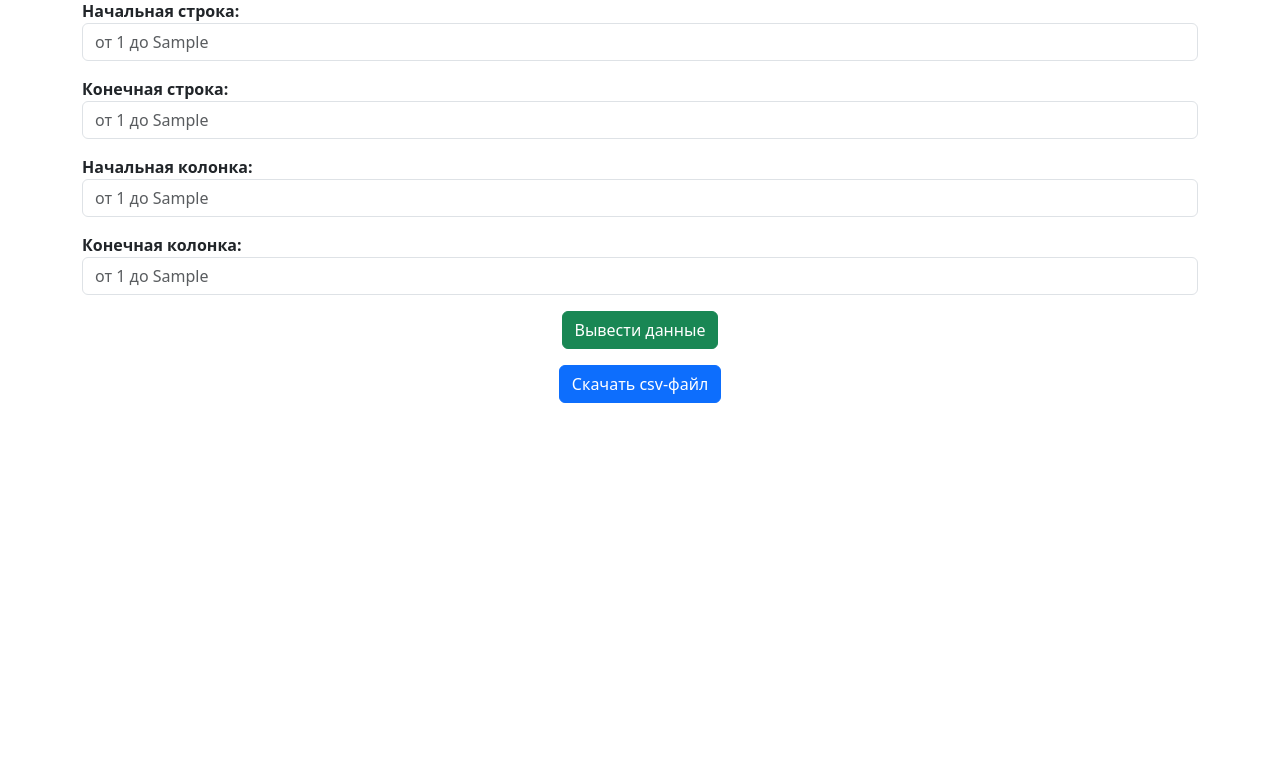
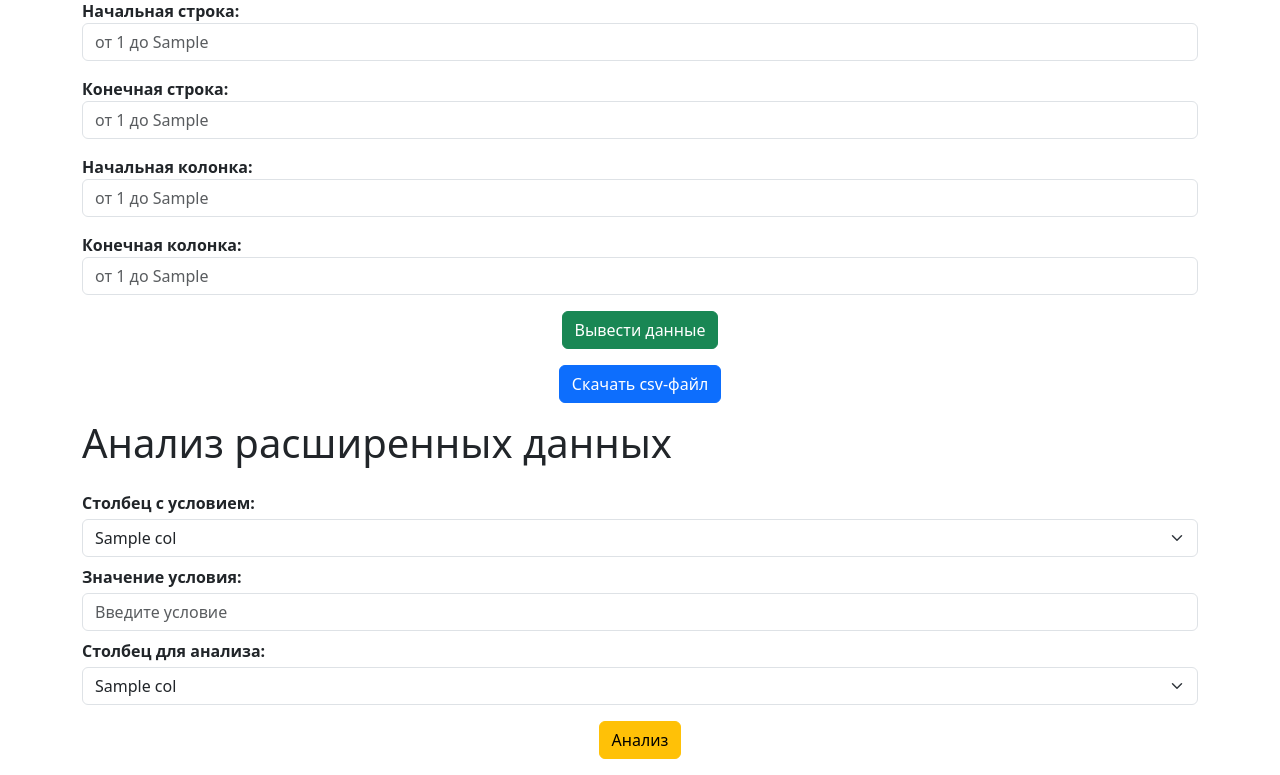
Before and after one commit to maxnes3/MAI_LabWorks, a Flask app: template ScriptsLab/templates/index.html in a window 1280 px wide. Shown: the part 121-896 px from the top of the page. Before the commit the page ends 524 px from the top, so only its background shows below. Run offline with Flask 3, Linux system fonts and the light colour scheme; the template is opened without the code that fills it: most values are stand-ins (such as "Sample title", 1, 10 or a date in 2020).

Commit message:
Лаба 3 готова

```diff
--- a/ScriptsLab/app.py
+++ b/ScriptsLab/app.py
@@ -1,6 +1,9 @@
 from flask import Flask, render_template, request, redirect, send_file
 import pandas as pd
 from num2words import num2words
+import matplotlib.pyplot as plt
+from io import BytesIO
+import base64
 
 app = Flask(__name__)
 
@@ -18,7 +21,8 @@ def index():
     csv_data = load_data('stroke_data.csv')
     return render_template('index.html',
                            max_row=len(csv_data),
-                           max_col=len(csv_data.columns))
+                           max_col=len(csv_data.columns),
+                           columns=csv_data.columns)
 
 
 @app.route('/display_data', methods=['POST'])
@@ -30,13 +34,13 @@ def display_data():
     start_col = int(request.form['start_col'])
     end_col = int(request.form['end_col'])
 
-    if(start_col < 1 or start_col > len(csv_data.columns) or
-    end_col < 1 or end_col > len(csv_data.columns) or
-    start_row < 1 or start_row > len(csv_data) or
-    end_row < 1 or end_row > len(csv_data)):
+    if (start_col < 1 or start_col > len(csv_data.columns) or
+            end_col < 1 or end_col > len(csv_data.columns) or
+            start_row < 1 or start_row > len(csv_data) or
+            end_row < 1 or end_row > len(csv_data)):
         return throw_error('Невернные данные')
 
-    selected_data = csv_data.iloc[start_row-1:end_row, start_col-1:end_col]
+    selected_data = csv_data.iloc[start_row - 1:end_row, start_col - 1:end_col]
 
     column_descriptions = []
     for col in selected_data.columns:
@@ -104,6 +108,72 @@ def analysis_data():
                            filtered_df=filtered_df.to_html(classes='table table-dark table-bordered table-hover'))
 
 
+@app.route('/graphics_data', methods=['POST'])
+def graphics_data():
+    csv_data = load_data('stroke_data.csv')
+
+    selected_condition = str(request.form['selected_condition'])
+    condition_value = str(request.form['condition_value'])
+    selected_column = str(request.form['selected_column'])
+
+    extended_data = csv_data
+
+    filtered_df = csv_data.groupby(selected_condition)
+
+    if not (condition_value in filtered_df.groups):
+        return throw_error('Значения нету в колонке')
+
+    filtered_df = filtered_df.get_group(condition_value)
+
+    newrow_count = int(len(csv_data) * 0.1)
+    for i in range(newrow_count):
+        new_row = {}
+        for col in csv_data.columns:
+            if csv_data[col].dtype in [int, float]:
+                new_row[col] = csv_data[col].mean()
+            else:
+                new_row[col] = csv_data[col].mode().iloc[0]
+        new_data = pd.DataFrame(new_row, index=[len(extended_data)])
+        extended_data = pd.concat([extended_data, new_data], ignore_index=True)
+
+    filtered_ef = extended_data.groupby(selected_condition)
+    filtered_ef = filtered_ef.get_group(condition_value)
+
+    diagram_data = {'Data1': [filtered_df[selected_column].min(), filtered_df[selected_column].mean(),
+                              filtered_df[selected_column].max()],
+                    'Data2': [filtered_ef[selected_column].min(), filtered_ef[selected_column].mean(),
+                              filtered_ef[selected_column].max()],
+                    'Labels': ['Min', 'Average', 'Max']}
+
+    df = pd.DataFrame(diagram_data)
+
+    fig, ax = plt.subplots()
+    width = 0.3
+    x = range(len(df))
+    ax.bar(x, df['Data1'], width, label='CSV-файл')
+    ax.bar([i + width for i in x], df['Data2'], width, label='CSV-файл + 10%')
+    ax.set_xlabel('Категории')
+    ax.set_ylabel('Значения')
+    ax.set_title('Сравнение данных')
+    ax.set_xticks([i + width / 2 for i in x])
+    ax.set_xticklabels(df['Labels'])
+    ax.legend()
+
+    for i, v1, v2 in zip(x, df['Data1'], df['Data2']):
+        ax.text(i - 0.1, v1 + 1, str(round(v1, 2)), color='black', fontweight='bold')
+        ax.text(i + width - 0.1, v2 + 1, str(round(v2, 2)), color='black', fontweight='bold')
+
+    img = BytesIO()
+    plt.savefig(img, format='png')
+    img.seek(0)
+
+    plot_url = base64.b64encode(img.read()).decode()
+
+    return render_template('graphics_data.html',
+                           plot_url=plot_url,
+                           column_name=selected_column)
+
+
 @app.route('/download', methods=['GET'])
 def download_file():
     return send_file('stroke_data.csv', as_attachment=True)
--- a/ScriptsLab/templates/error_data.html
+++ b/ScriptsLab/templates/error_data.html
@@ -2,7 +2,7 @@
 <html>
 <head>
     <link href="https://cdn.jsdelivr.net/npm/bootstrap@5.3.2/dist/css/bootstrap.min.css" rel="stylesheet" integrity="sha384-T3c6CoIi6uLrA9TneNEoa7RxnatzjcDSCmG1MXxSR1GAsXEV/Dwwykc2MPK8M2HN" crossorigin="anonymous">
-    <title>Title</title>
+    <title>Ошибка</title>
 </head>
 <body>
     <div class="container mt-5 text-center">
--- a/ScriptsLab/templates/index.html
+++ b/ScriptsLab/templates/index.html
@@ -28,8 +28,30 @@
                 <button type="submit" class="btn btn-success">Вывести данные</button>
             </div>
         </form>
-        <form class="text-center" action="/download" method="GET">
+        <form class="text-center mb-3" action="/download" method="GET">
             <button type="submit" class="btn btn-primary">Скачать csv-файл</button>
+        </form>
+        <h1 class="mb-4">Анализ расширенных данных</h1>
+        <form class="mb-3" action="/graphics_data" method="POST">
+            <div class="form-group mb-3">
+                <label for="selected_condition" class="fw-semibold">Столбец с условием:</label>
+                <select class="form-select mt-1" aria-label="Default select example" name="selected_condition" id="selected_condition">
+                    {% for col in columns %}
+                    <option value="{{col}}">{{col}}</option>
+                    {% endfor %}
+                </select>
+                <label for="condition_value" class="fw-semibold mt-2">Значение условия:</label>
+                <input type="text" id="condition_value" name="condition_value" class="form-control mt-1" required placeholder="Введите условие">
+                <label for="selected_column" class="fw-semibold mt-2">Столбец для анализа:</label>
+                <select class="form-select mt-1" aria-label="Default select example" name="selected_column" id="selected_column">
+                    {% for col in columns %}
+                    <option value="{{col}}">{{col}}</option>
+                    {% endfor %}
+                </select>
+            </div>
+            <div class="text-center">
+                <button type="submit" class="btn btn-warning">Анализ</button>
+            </div>
         </form>
     </div>
     <script src="https://cdn.jsdelivr.net/npm/bootstrap@5.3.2/dist/js/bootstrap.bundle.min.js" integrity="sha384-C6RzsynM9kWDrMNeT87bh95OGNyZPhcTNXj1NW7RuBCsyN/o0jlpcV8Qyq46cDfL" crossorigin="anonymous"></script>
```
Also changed, not shown: ScriptsLab/templates/graphics_data.html (added, +19 -0 lines).
